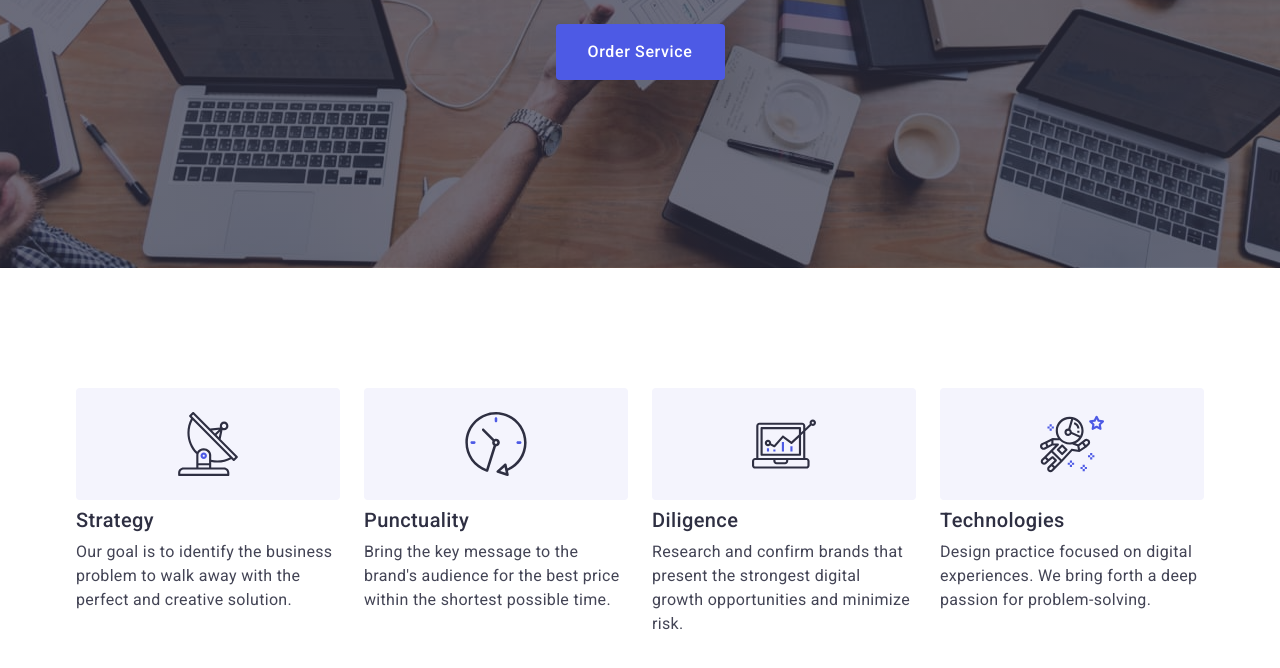
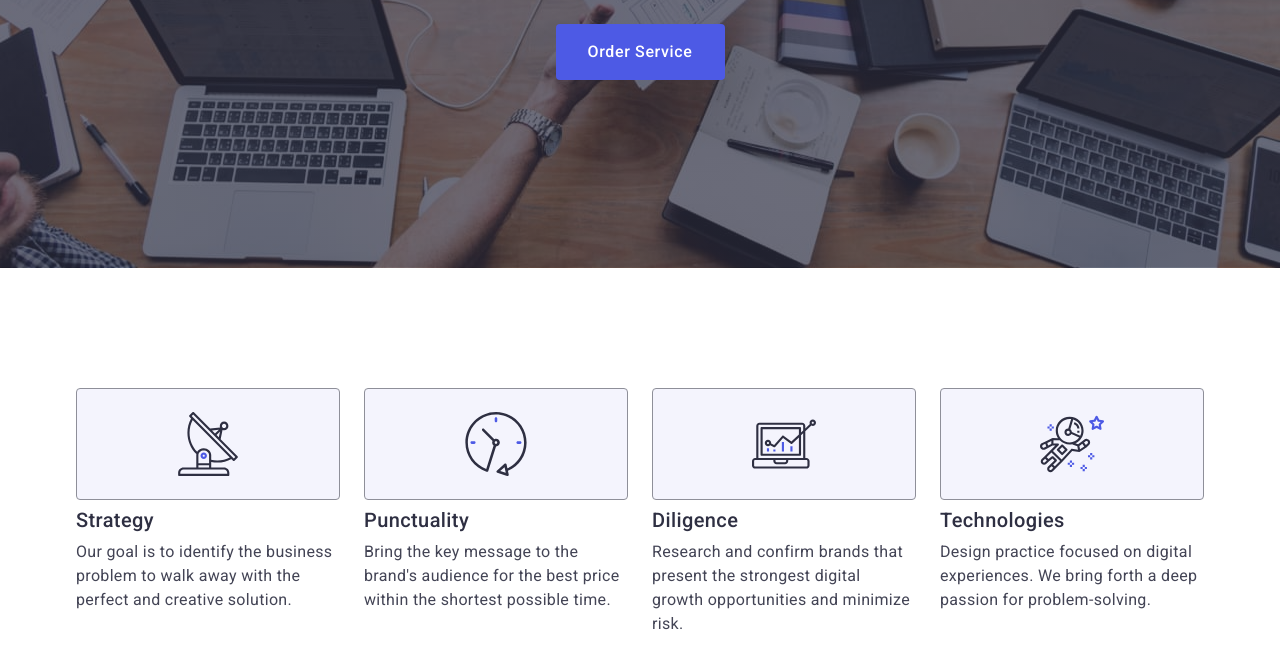
Before and after one commit to anthonykushnir/goit-markup-hw-04, a plain HTML site: page index.html in a window 1280 px wide. Shown: the part 404-1072 px from the top of the page. Drawn offline with nearby package versions, Linux system fonts and the light colour scheme.

Commit message:
Update styles.css

```diff
--- a/css/styles.css
+++ b/css/styles.css
@@ -210,7 +210,7 @@ img{
     background-color: #f4f4fd;
     border-radius: 4px;
     margin-bottom: 8px;
-
+    border: 1px solid #8E8F99;
 }
 
 .team{
```
